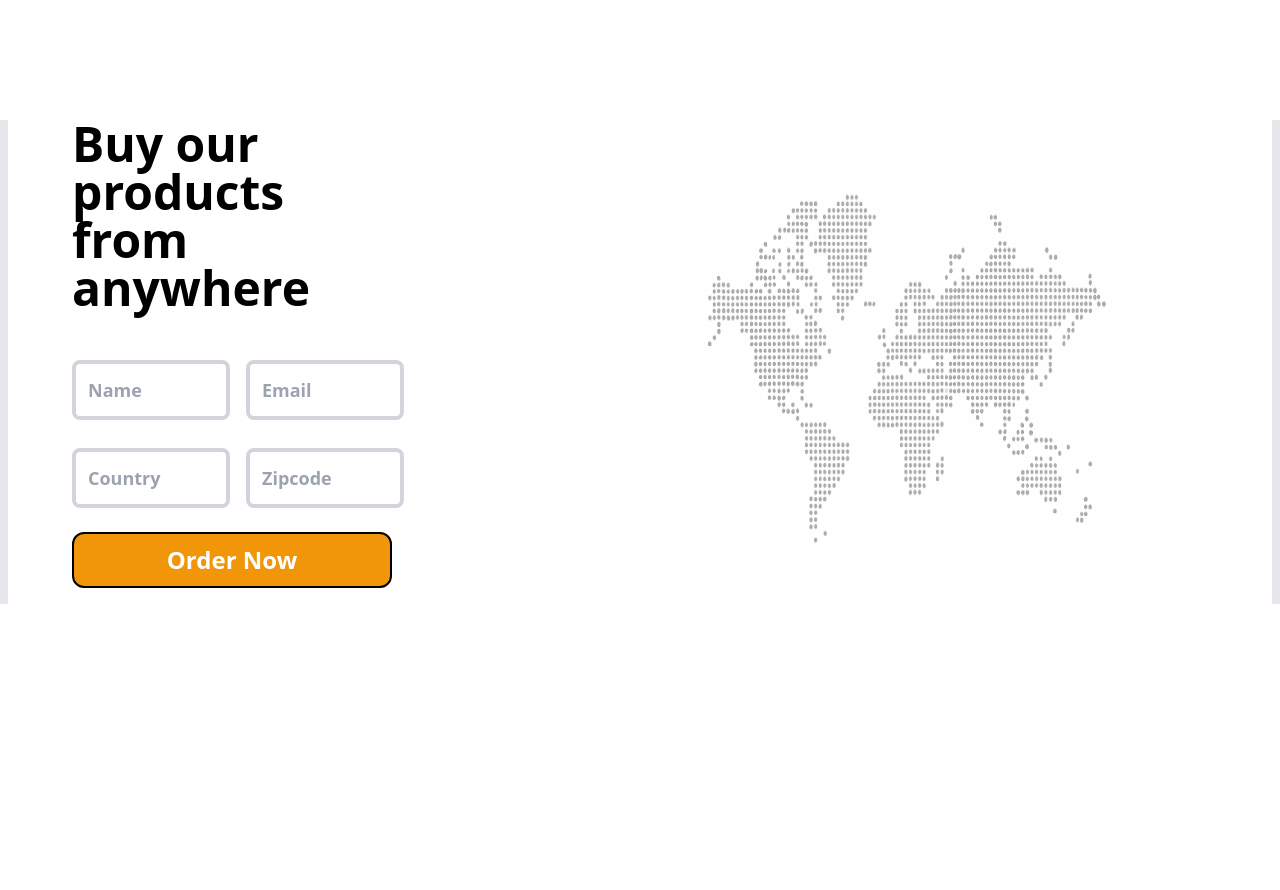
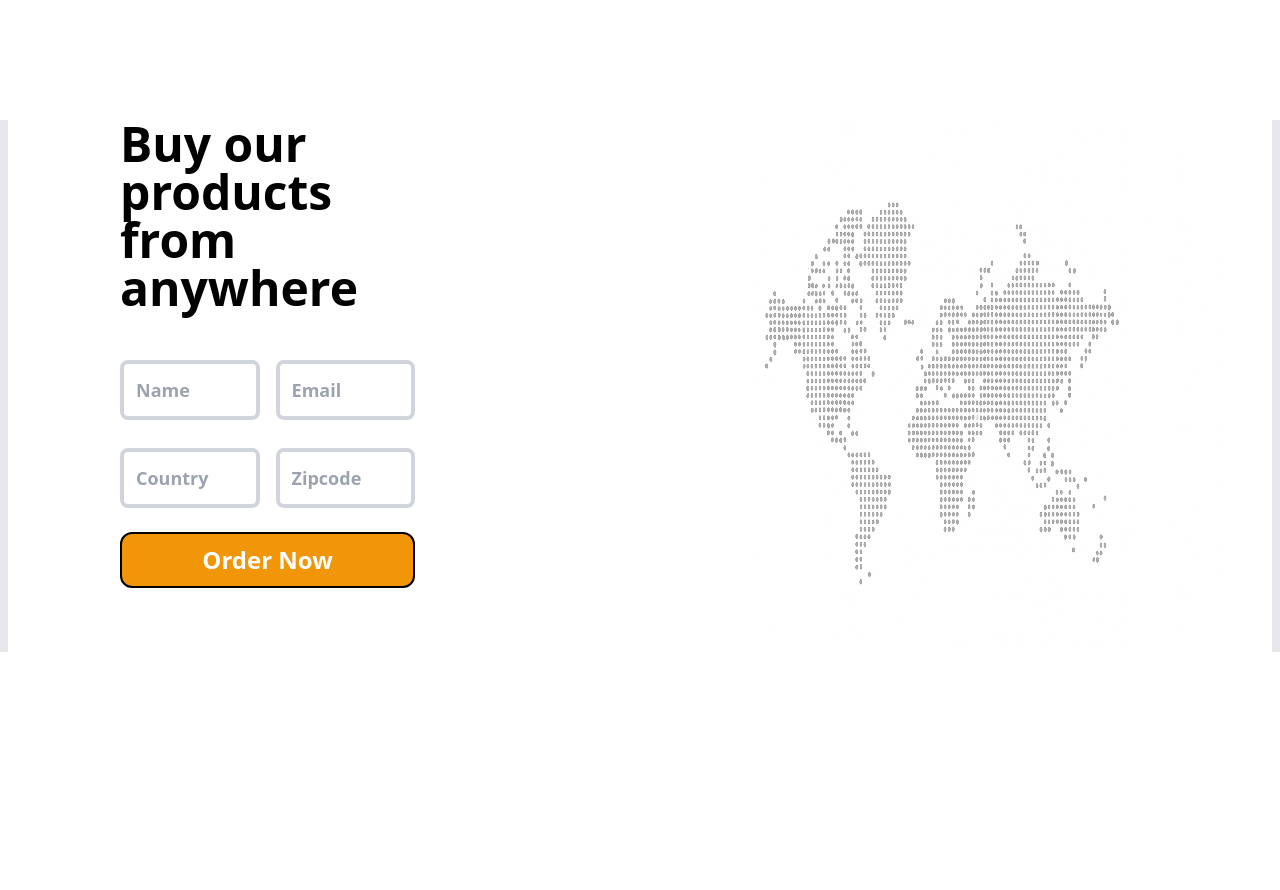
Before and after one commit to RajaBhagat83/MidNightSip, a React (Vite) app: page / in a window 1280 px wide. Shown: the part 1400-2290 px from the top of the page. Built offline with nearby package versions, Linux system fonts and the light colour scheme.

Commit message:
book now

```diff
--- a/src/components/Hero/Contact.jsx
+++ b/src/components/Hero/Contact.jsx
@@ -21,7 +21,7 @@ function Headers() {
           className="
             flex-10 block
             px-6 sm:px-12
-            lg:m-4
+            lg:m-16
             mt-12 lg:mt-0
           "
         >
```
